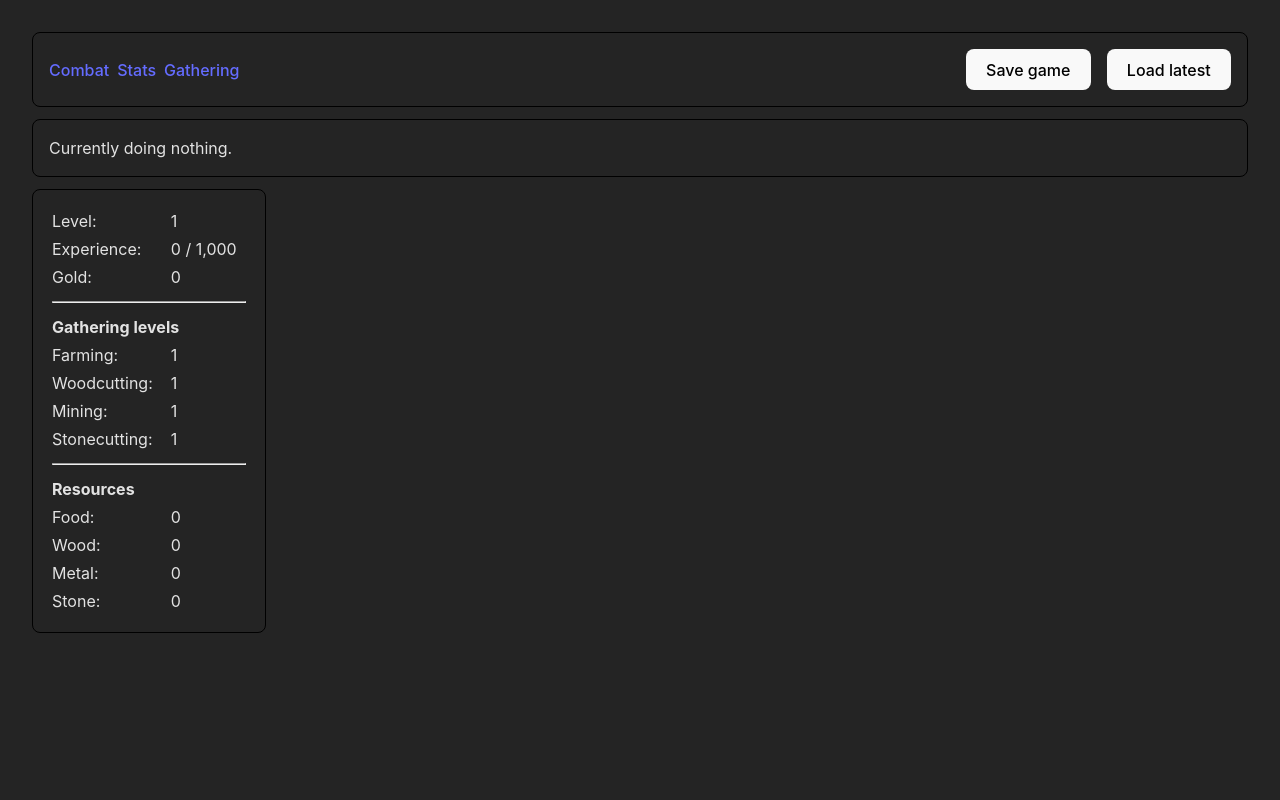
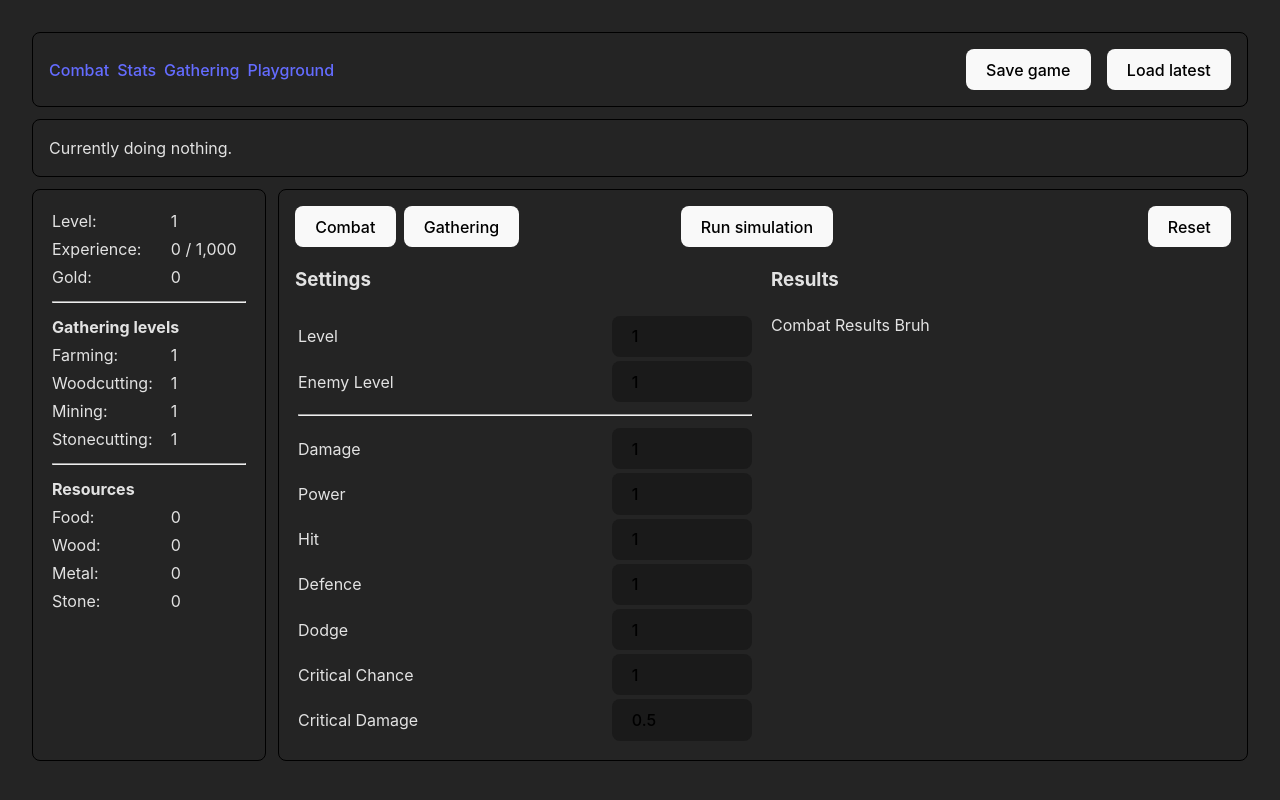
Before and after one commit to MJZwart/idle-questify, a Vue app: page /playground in a window 1280 px wide. Shown: the top 800 px of the page. Built offline with nearby package versions, Linux system fonts and the light colour scheme.

Commit message:
Scaffolding ready

```diff
--- a/resources/js/components/Tabs.vue
+++ b/resources/js/components/Tabs.vue
@@ -22,5 +22,9 @@ const availableLinks = [
         title: 'Gathering',
         name: 'gathering',
     },
+    {
+        title: 'Playground',
+        name: 'playground',
+    },
 ];
 </script>
--- a/resources/js/components/tabs/combat/combatService.ts
+++ b/resources/js/components/tabs/combat/combatService.ts
@@ -35,9 +35,21 @@ export const startCombat = (): void => {
 };
 
 /** Starts combat one or multiple times */
-export const initiateCombat = (nrOfFights = 1) => {
-    const enemy = <Enemy>{...selectedEnemy.value};
+export const initiateCombat = (nrOfFights = 1, simulation = false, chosenEnemy: Enemy | null = null) => {
+    const enemy = chosenEnemy ?? <Enemy>{...selectedEnemy.value};
     if (!enemy) return;
+    if (simulation) {
+        const multipleRewards: CombatResult[] = [];
+        let results: CombatResult | null = null;
+        for (let i = 0; i < 20; i++) { //One minute of combat
+            results = fightEnemy(enemy);
+            multipleRewards.push(results);
+        }
+        return calculateAverageResult(multipleRewards);
+        // TODO
+        // Separate so 'initiate combat' doesn' actually apply anything
+        // It shouldn't have any side effects, and separating allows for easier returns on simulation
+    }
     if (nrOfFights === 1) {
         fightAndApply(enemy);
     } else if (nrOfFights < SIMULATED_OFFLINE_FIGHTS - 1) {
@@ -97,6 +109,7 @@ const fightAndApply = (enemy: Enemy) => {
  */
 const fightEnemy = (enemy: Enemy): CombatResult => {
     const enemyCopy = {...enemy};
+    console.log(enemy, enemyCopy)
     let rounds = 1;
     let misses = 0;
     let hits = 0;
@@ -113,6 +126,7 @@ const fightEnemy = (enemy: Enemy): CombatResult => {
         rounds++;
     }
     const win = userHealth > 0 && enemyCopy.health < 0;
+    console.log(enemy, enemyCopy)
     return {
         enemy,
         rounds,
--- /dev/null
+++ b/resources/js/components/tabs/playground/Playground.vue
@@ -0,0 +1,45 @@
+<template>
+    <div>
+        <div class="flex gap-2">
+        <button @click="activePlayground = 'combat'">Combat</button>
+        <button @click="activePlayground = 'gathering'">Gathering</button>
+        <button @click="runSimulation(activePlayground)" class="ml-auto mr-auto">Run simulation</button>
+        <button class="ml-auto">Reset</button>
+    </div>
+        <div class="flex flex-row gap-4">
+            <div class="w-50 combat-settings">
+                <h3>Settings</h3>
+                <CombatSettings v-if="activePlayground === 'combat'" />
+                <GatheringSettings v-if="activePlayground === 'gathering'" />
+            </div>
+            <div class="w-50">
+                <h3>Results</h3>
+                <CombatResults v-if="activePlayground === 'combat'" />
+                <GatheringResults v-if="activePlayground === 'gathering'" />
+            </div>
+        </div>
+    </div>
+</template>
+
+<script setup lang="ts">
+import { ref } from 'vue';
+import CombatSettings from './components/CombatSettings.vue';
+import GatheringSettings from './components/GatheringSettings.vue';
+import CombatResults from './components/CombatResults.vue';
+import GatheringResults from './components/GatheringResults.vue';
+import {runSimulation} from './playgroundService';
+
+const activePlayground = ref<'combat' | 'gathering'>('combat');
+
+</script>
+
+<style lang="scss">
+.combat-settings {
+    td {
+        width: 100%;
+    }
+    input {
+        max-width: 100px;
+    }
+}
+</style>
--- /dev/null
+++ b/resources/js/components/tabs/playground/components/CombatResults.vue
@@ -0,0 +1,4 @@
+<template>
+    Combat Results
+    Bruh
+</template>
--- /dev/null
+++ b/resources/js/components/tabs/playground/components/CombatSettings.vue
@@ -0,0 +1,51 @@
+<template>
+    <div>
+        <table>
+            <tbody>
+                <tr>
+                    <td>Level</td>
+                    <td><input type="number" v-model="testUser.level" /></td>
+                </tr>
+                <tr>
+                    <td>Enemy Level</td>
+                    <td><input type="number" v-model="enemyLevel" /></td>
+                </tr>
+                <tr>
+                    <td colspan="2"><hr /></td>
+                </tr>
+                <tr>
+                    <td>Damage</td>
+                    <td><input type="number" v-model="testUser.damage" /></td>
+                </tr>
+                <tr>
+                    <td>Power</td>
+                    <td><input type="number" v-model="testUser.power" /></td>
+                </tr>
+                <tr>
+                    <td>Hit</td>
+                    <td><input type="number" v-model="testUser.hit" /></td>
+                </tr>
+                <tr>
+                    <td>Defence</td>
+                    <td><input type="number" v-model="testUser.defence" /></td>
+                </tr>
+                <tr>
+                    <td>Dodge</td>
+                    <td><input type="number" v-model="testUser.dodge" /></td>
+                </tr>
+                <tr>
+                    <td>Critical Chance</td>
+                    <td><input type="number" v-model="testUser.criticalChance" /></td>
+                </tr>
+                <tr>
+                    <td>Critical Damage</td>
+                    <td><input type="number" v-model="testUser.criticalDamage" /></td>
+                </tr>
+            </tbody>
+        </table>
+    </div>
+</template>
+
+<script setup lang="ts">
+import {testUser, enemyLevel} from '../playgroundService';
+</script>
--- /dev/null
+++ b/resources/js/components/tabs/playground/components/GatheringResults.vue
@@ -0,0 +1,4 @@
+<template>
+    Gathering Results
+    Bruh
+</template>
--- /dev/null
+++ b/resources/js/components/tabs/playground/components/GatheringSettings.vue
@@ -0,0 +1,60 @@
+<template>
+    <div>
+        <div class="gathering-selection mb-3">
+            <span>
+                <button @click="gatheringType = 'food'">Farming</button>
+                <button @click="gatheringType = 'wood'">Woodcutting</button>
+            </span>
+            <span>
+                <button @click="gatheringType = 'metal'">Mining</button>
+                <button @click="gatheringType = 'stone'">Stonecutting</button>
+            </span>
+        </div>
+        <table>
+            <tbody>
+                <tr>
+                    <td>Level</td>
+                    <td><input type="number" v-model="testUser[gatheringTranslation[gatheringType].skill]" /></td>
+                </tr>
+                <tr v-if="gatheringType === 'food'">
+                    <td>Hit</td>
+                    <td><input type="number" v-model="testUser.hit" /></td>
+                </tr>
+                <tr v-if="gatheringType === 'wood'">
+                    <td>Damage</td>
+                    <td><input type="number" v-model="testUser.damage" /></td>
+                </tr>
+                <tr v-if="gatheringType === 'metal'">
+                    <td>Power</td>
+                    <td><input type="number" v-model="testUser.power" /></td>
+                </tr>
+                <tr v-if="gatheringType === 'stone'">
+                    <td>Defence</td>
+                    <td><input type="number" v-model="testUser.defence" /></td>
+                </tr>
+            </tbody>
+        </table>
+    </div>
+</template>
+
+<script setup lang="ts">
+import { gatheringTranslation } from 'components/tabs/resources/gatheringService';
+import { UserResources } from 'types/user';
+import { ref } from 'vue';
+import {testUser} from '../playgroundService';
+
+const gatheringType = ref<keyof UserResources>('food');
+</script>
+
+<style lang="scss" scoped>
+.gathering-selection {
+    gap: 20px;
+    display: flex;
+    flex-wrap: wrap;
+    span {
+        display: flex;
+        width: 100%;
+        justify-content: space-evenly;
+    }
+}
+</style>
--- /dev/null
+++ b/resources/js/components/tabs/playground/playgroundService.ts
@@ -0,0 +1,14 @@
+import { createNewUser } from "service/userService";
+import { ref } from "vue";
+import { initiateCombat } from "../combat/combatService";
+import { spawnEnemy } from "helpers/enemySpawner";
+
+export const testUser = ref(createNewUser());
+export const enemyLevel = ref(1);
+
+export const runSimulation = (type: 'combat' | 'gathering') => {
+    console.log(type)
+    if (type === 'combat') {
+        console.log(initiateCombat(1, true, spawnEnemy(enemyLevel.value)));
+    }
+}
--- a/resources/js/router.ts
+++ b/resources/js/router.ts
@@ -1,6 +1,7 @@
 import Combat from "components/tabs/combat/Combat.vue";
 import Gathering from "components/tabs/resources/Gathering.vue";
 import Stats from "components/tabs/stats/Stats.vue";
+import Playground from "components/tabs/playground/Playground.vue";
 import { createRouter, createWebHistory } from "vue-router";
 
 export const routes = [
@@ -16,6 +17,9 @@ export const routes = [
     {
         path: '/stats', component: Stats,
     },
+    {
+        path: '/playground', component: Playground,
+    }
 ];
 
 const router = createRouter({
--- a/resources/js/service/userService.ts
+++ b/resources/js/service/userService.ts
@@ -24,7 +24,7 @@ import {
     DMG_MODIFIER,
 } from 'assets/variables/progress';
 
-const createNewUser = (): User => {
+export const createNewUser = (): User => {
     return {
         lastSave: new Date(),
         level: 1,
```
